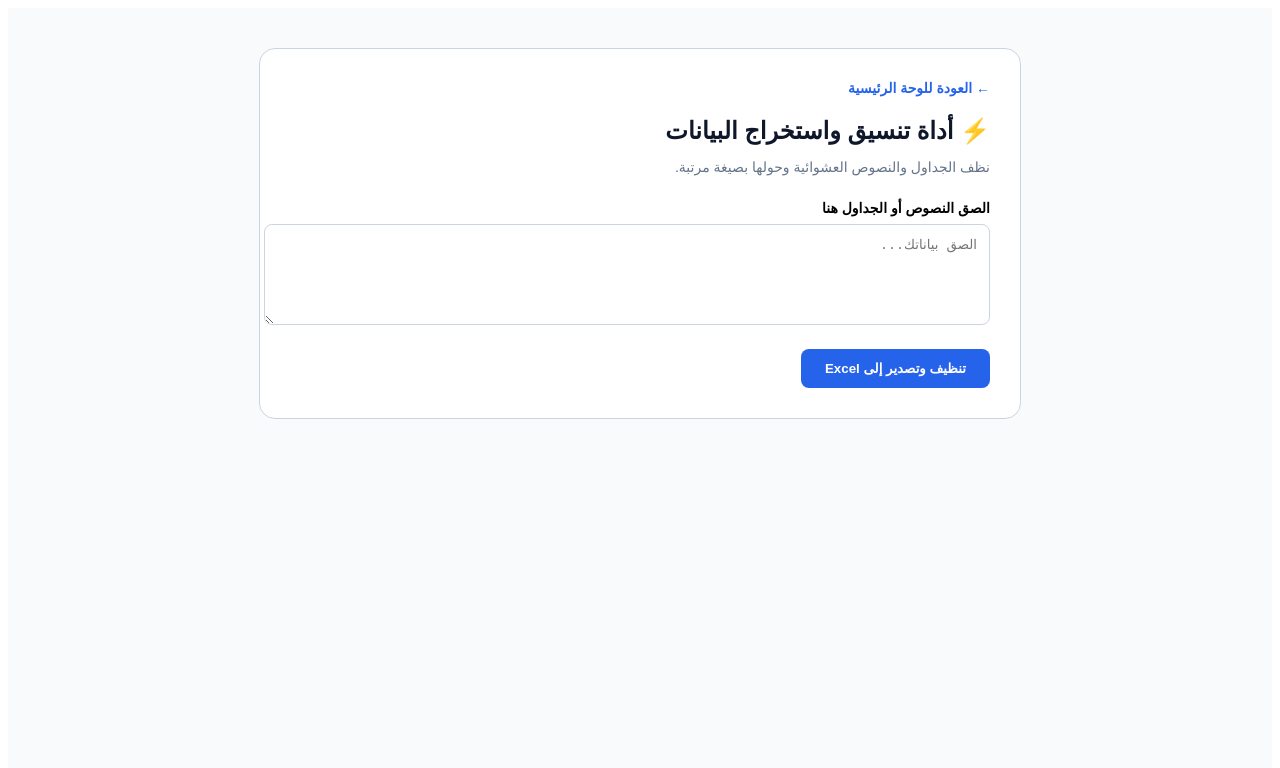
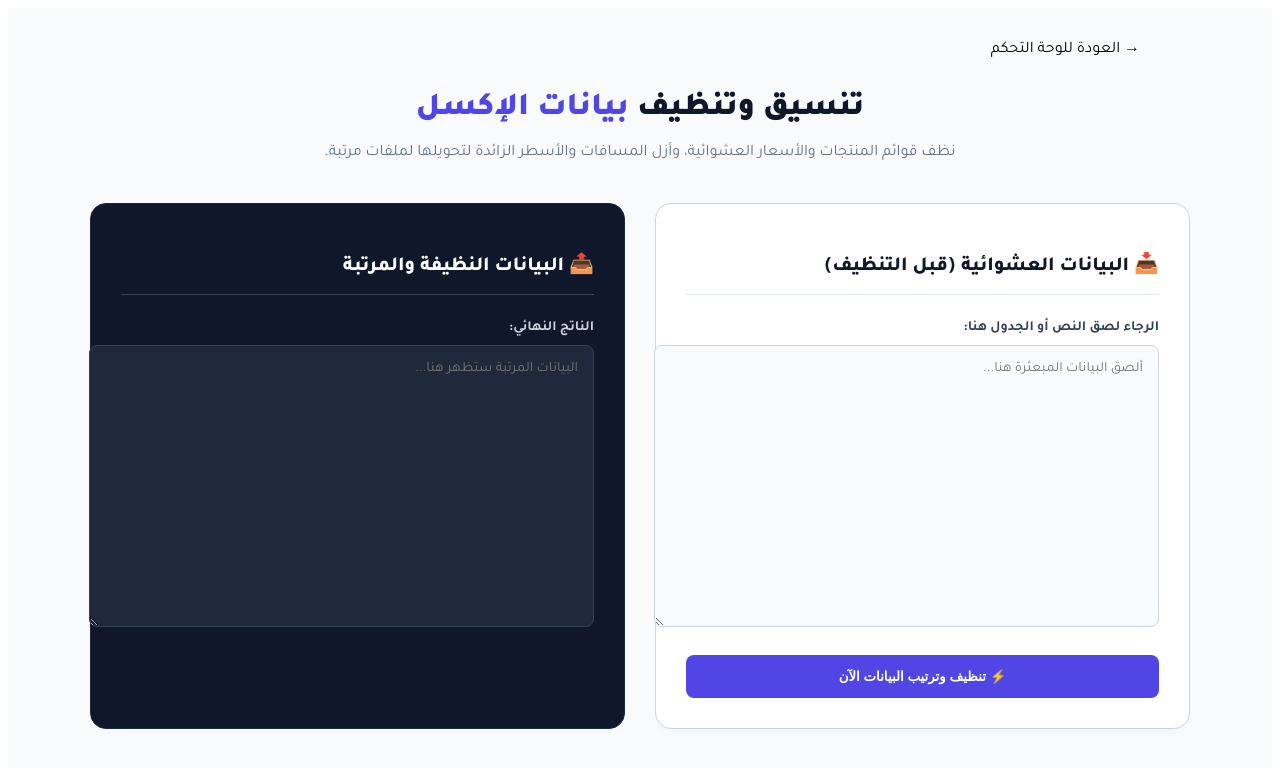
Before and after one commit to engaziasa-lang/engazia-app, a Next.js app: page /hub/scraper in a window 1280 px wide. Shown: the top 768 px of the page. Built offline with nearby package versions, Linux system fonts and the light colour scheme.

Commit message:
Update page.tsx

```diff
--- a/app/hub/scraper/page.tsx
+++ b/app/hub/scraper/page.tsx
@@ -1,21 +1,117 @@
 'use client';
-import React from 'react';
+
+import React, { useState } from 'react';
 import Link from 'next/link';
 
-export default function ScraperToolPage() {
+export default function ExcelScraperTool() {
+  const [inputText, setInputText] = useState('');
+  const [cleanedText, setCleanedText] = useState('');
+
+  const cleanData = () => {
+    if (!inputText) {
+      alert('الرجاء لصق بعض النص أو البيانات أولاً.');
+      return;
+    }
+
+    // تنظيف النص: إزالة الفراغات المزدوجة، الأسطر الفارغة الزائدة، وتنظيم الفواصل
+    const lines = inputText.split('\n');
+    const cleanedLines = lines
+      .map(line => line.trim())
+      .filter(line => line.length > 0)
+      .join('\n');
+
+    setCleanedText(cleanedLines);
+  };
+
+  const copyCleaned = () => {
+    navigator.clipboard.writeText(cleanedText);
+    alert('تم نسخ البيانات النظيفة بنجاح!');
+  };
+
   return (
-    <div style={{ background: '#f8fafc', minHeight: '100vh', fontFamily: 'Tajawal, sans-serif', direction: 'rtl', padding: '40px 20px' }}>
-      <div style={{ maxWidth: '700px', margin: '0 auto', background: '#fff', borderRadius: '16px', padding: '30px', border: '1px solid #cbd5e1' }}>
-        <Link href="/hub" style={{ color: '#2563eb', textDecoration: 'none', fontWeight: '700', fontSize: '14px' }}>← العودة للوحة الرئيسية</Link>
-        <h2 style={{ fontSize: '24px', fontWeight: '900', color: '#0f172a', margin: '20px 0 10px' }}>⚡ أداة تنسيق واستخراج البيانات</h2>
-        <p style={{ color: '#64748b', fontSize: '14px', marginBottom: '25px' }}>نظف الجداول والنصوص العشوائية وحولها بصيغة مرتبة.</p>
+    <div className="tool-container">
+      <style jsx global>{`
+        a { text-decoration: none !important; color: inherit !important; }
+      `}</style>
 
-        <div style={{ marginBottom: '20px' }}>
-          <label style={{ display: 'block', fontWeight: '700', fontSize: '14px', marginBottom: '8px' }}>الصق النصوص أو الجداول هنا</label>
-          <textarea rows={5} style={{ width: '100%', padding: '12px', border: '1px solid #cbd5e1', borderRadius: '8px' }} placeholder="الصق بياناتك..."></textarea>
+      <style jsx>{`
+        @import url('https://fonts.googleapis.com/css2?family=Tajawal:wght@400;500;700;800;900&display=swap');
+
+        .tool-container { background-color: #f8fafc; min-height: 100vh; font-family: 'Tajawal', sans-serif; direction: rtl; padding: 30px 20px 70px; }
+
+        .header { max-width: 1000px; margin: 0 auto 30px; display: flex; justify-content: space-between; align-items: center; }
+        .back-btn { background: #ffffff; color: #475569; padding: 10px 20px; border-radius: 8px; font-weight: 700; font-size: 14px; border: 1px solid #cbd5e1; transition: all 0.2s; display: flex; align-items: center; gap: 8px; }
+        .back-btn:hover { background: #f1f5f9; color: #0f172a; }
+
+        .tool-title { text-align: center; margin-bottom: 40px; }
+        .tool-title h1 { font-size: 32px; font-weight: 900; color: #0f172a; margin-bottom: 10px; }
+        .tool-title span { color: #4f46e5; }
+        .tool-title p { color: #64748b; font-size: 16px; }
+
+        .main-grid { display: grid; grid-template-columns: 1fr 1fr; gap: 30px; max-width: 1100px; margin: 0 auto; }
+
+        .panel { background: #ffffff; border-radius: 16px; padding: 30px; border: 1px solid #cbd5e1; box-shadow: 0 4px 6px -1px rgba(0,0,0,0.02); }
+        .panel h2 { font-size: 20px; font-weight: 800; color: #0f172a; margin-bottom: 25px; display: flex; align-items: center; gap: 10px; border-bottom: 1px solid #e2e8f0; padding-bottom: 15px; }
+
+        .input-group { margin-bottom: 20px; }
+        .input-group label { display: block; font-size: 14px; font-weight: 700; color: #334155; margin-bottom: 8px; }
+
+        textarea { width: 100%; height: 250px; padding: 15px; border-radius: 8px; border: 1px solid #cbd5e1; font-size: 14px; font-family: inherit; background: #f8fafc; color: #0f172a; outline: none; resize: vertical; }
+        textarea:focus { border-color: #4f46e5; background: #ffffff; }
+
+        .action-btn { background: #4f46e5; color: #ffffff; width: 100%; padding: 14px; border-radius: 8px; font-weight: 800; border: none; cursor: pointer; transition: background 0.2s; margin-top: 15px; display: flex; align-items: center; justify-content: center; gap: 8px; }
+        .action-btn:hover { background: #4338ca; }
+
+        .copy-btn { background: #10b981; color: #ffffff; width: 100%; padding: 14px; border-radius: 8px; font-weight: 800; border: none; cursor: pointer; transition: background 0.2s; display: flex; align-items: center; justify-content: center; gap: 8px; margin-top: 15px; }
+        .copy-btn:hover { background: #059669; }
+
+        @media(max-width: 900px) { .main-grid { grid-template-columns: 1fr; } }
+      `}</style>
+
+      <div className="header">
+        <Link href="/hub" className="back-btn">
+          <span>→</span> العودة للوحة التحكم
+        </Link>
+      </div>
+
+      <div className="tool-title">
+        <h1>تنسيق وتنظيف <span>بيانات الإكسل</span></h1>
+        <p>نظف قوائم المنتجات والأسعار العشوائية، وأزل المسافات والأسطر الزائدة لتحويلها لملفات مرتبة.</p>
+      </div>
+
+      <div className="main-grid">
+        <div className="panel">
+          <h2>📥 البيانات العشوائية (قبل التنظيف)</h2>
+          <div className="input-group">
+            <label>الرجاء لصق النص أو الجدول هنا:</label>
+            <textarea
+              value={inputText}
+              onChange={(e) => setInputText(e.target.value)}
+              placeholder="ألصق البيانات المبعثرة هنا..."
+            />
+          </div>
+          <button onClick={cleanData} className="action-btn">
+            ⚡ تنظيف وترتيب البيانات الآن
+          </button>
         </div>
 
-        <button onClick={() => alert('تم تنظيف البيانات بنجاح!')} style={{ background: '#2563eb', color: '#fff', border: 'none', padding: '12px 24px', borderRadius: '8px', fontWeight: '700', cursor: 'pointer' }}>تنظيف وتصدير إلى Excel</button>
+        <div className="panel" style={{ background: '#0f172a', borderColor: '#1e293b' }}>
+          <h2 style={{ color: '#fff', borderColor: '#334155' }}>📤 البيانات النظيفة والمرتبة</h2>
+          <div className="input-group">
+            <label style={{ color: '#cbd5e1' }}>الناتج النهائي:</label>
+            <textarea
+              value={cleanedText}
+              readOnly
+              placeholder="البيانات المرتبة ستظهر هنا..."
+              style={{ background: '#1e293b', color: '#f8fafc', borderColor: '#334155' }}
+            />
+          </div>
+          {cleanedText && (
+            <button onClick={copyCleaned} className="copy-btn">
+              📋 نسخ البيانات النظيفة
+            </button>
+          )}
+        </div>
       </div>
     </div>
   );
```
